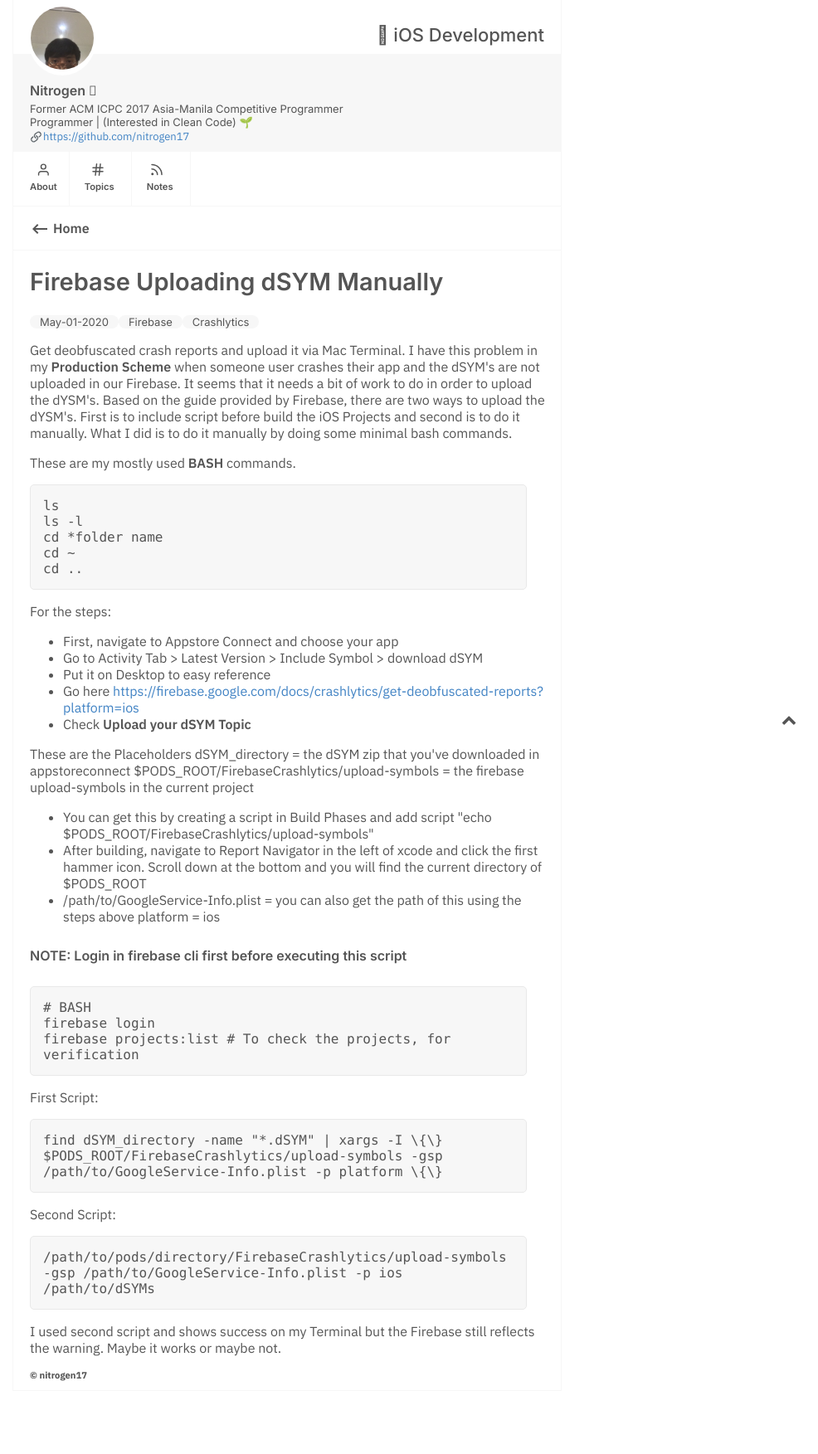
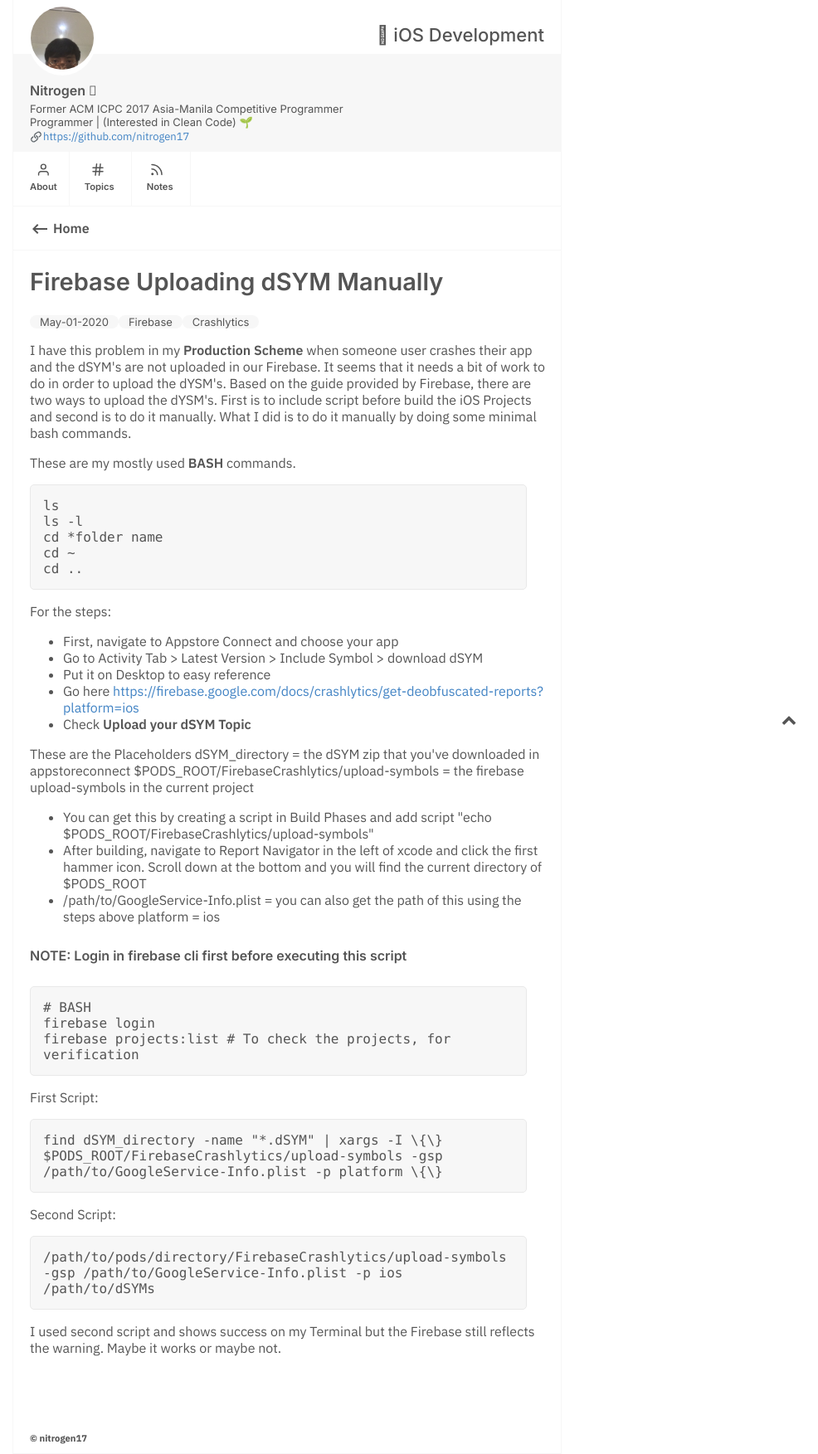
Before and after one commit to nitrogen18/20percent, a Jekyll site: the page built from _posts/2020-05-01-Firebase-Uploading-dSYM-Manually.md, in a window 1280 px wide. Shown: the whole page at 83% size, without its empty margins (294-1280 px from the left). Built offline with Jekyll 4.4.1, drawn with Linux system fonts in a browser that asks for light colours; before the commit the page ends 1677 px from its top, so only the background shows below that.

Commit message:
Modify Settings

````diff
--- a/_config.yml
+++ b/_config.yml
@@ -1,10 +1,11 @@
 title:  iOS Development
+title-web: Nitrogen Blog
 name: Nitrogen 
 user_description: Former ACM ICPC 2017 Asia-Manila Competitive Programmer
 user_description_1: Programmer | (Interested in Clean Code) 🌱
 notes_url: "https://github.com/nitrogen17"
 profile_pic: /assets/img/profile-icon.jpg
-favicon: /assets/img/favicon.png
+favicon: /assets/img/favicon.ico
 copyright_name: nitrogen17
 baseurl: "/" # the subpath of your site, e.g. /blog
 url: "www.nitrodev.ga" # the base hostname & protocol for your site, e.g. http://example.com
--- a/_layouts/post.html
+++ b/_layouts/post.html
@@ -18,7 +18,7 @@
     <meta content="{{ site.url }}{{ page.url }}" property="og:url">
     {%- endif -%}
 
-    <title>{{site.title}}</title>
+    <title>{{site.title-web}}</title>
 
     <link rel="canonical" href="{{site.url}}{{page.url}}"/>
     <link rel="apple-touch-icon" href="{{site.profile_pic}}">
--- a/_posts/2020-05-01-Firebase-Uploading-dSYM-Manually.md
+++ b/_posts/2020-05-01-Firebase-Uploading-dSYM-Manually.md
@@ -4,7 +4,7 @@
 comments: false
 ---
 
-Get deobfuscated crash reports and upload it via Mac Terminal. I have this problem in my **Production Scheme** when someone user crashes their app and
+I have this problem in my **Production Scheme** when someone user crashes their app and
 the dSYM's are not uploaded in our Firebase. It seems that it needs a bit of work to do in order to upload the dYSM's.
 Based on the guide provided by Firebase, there are two ways to upload the dYSM's. First is to include script before build the iOS Projects and second is to do it manually. What I did is to do it manually by doing some minimal bash commands.
 
@@ -53,3 +53,7 @@
 ```
 
 I used second script and shows success on my Terminal but the Firebase still reflects the warning. Maybe it works or maybe not.
+
+<br>
+<br>
+<br>
````
Also changed, not shown: _posts/2020-05-02-Bring-iPhone-Simulator-in-Front.md (+1 -1 lines), assets/img/favicon.ico (added), 13 other files.
